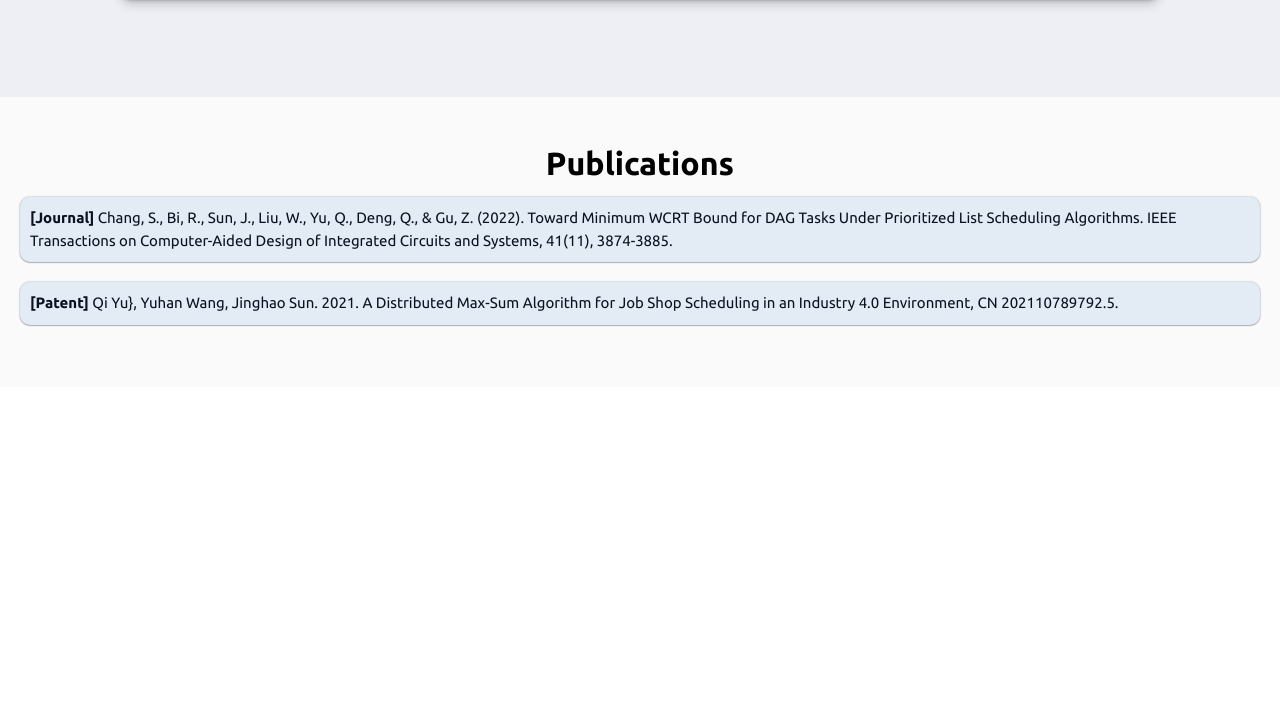
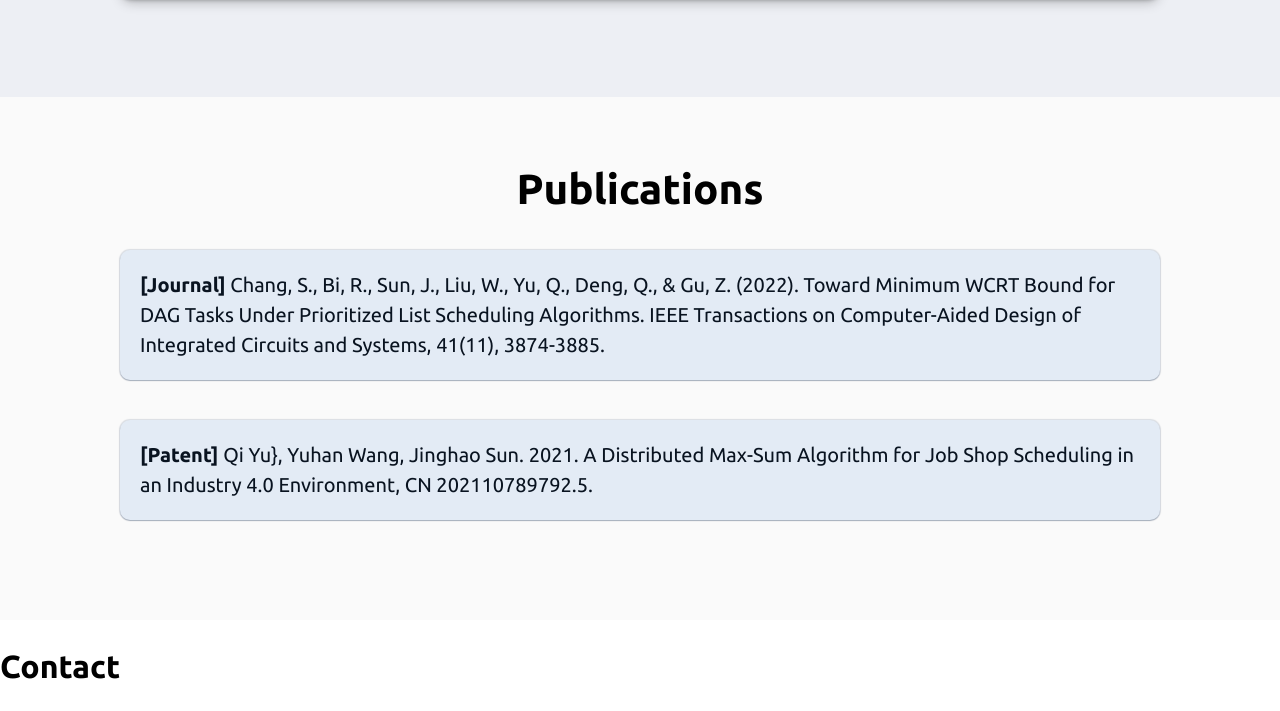
Before and after one commit to yq-leo/Portfoilo-QiYu, a plain HTML site: page index.html in a window 1280 px wide. Shown: the part 4322-5033 px from the top of the page. Before the commit the page ends 4709 px from the top, so only its background shows below. Drawn offline with Linux system fonts and the light colour scheme.

Commit message:
update publications section

```diff
--- a/css/styles.css
+++ b/css/styles.css
@@ -555,3 +555,24 @@ p.project__item--tech {
   font-size: 1.5rem;
   margin-bottom: 0;
 }
+
+@media screen and (min-width: 768px) {
+  .publications {
+    padding: 6rem 0 6rem;
+  }
+
+  .publications h1 {
+    font-size: 4.2rem;
+    padding-top: 0;
+    padding-bottom: 2rem;
+  }
+
+  .publication__item {
+    margin: 1rem 12rem 4rem 12rem;
+    padding: 2rem 2rem 2rem 2rem;
+  }
+
+  .publication__item p {
+    font-size: 2rem;
+  }
+}
--- a/index.html
+++ b/index.html
@@ -382,6 +382,11 @@
       </div>
     </section>
 
+    <!-- Contact -->
+    <section class="contact">
+      <h1>Contact</h1>
+    </section>
+
     <script src="js/main.js"></script>
   </body>
 </html>
```
